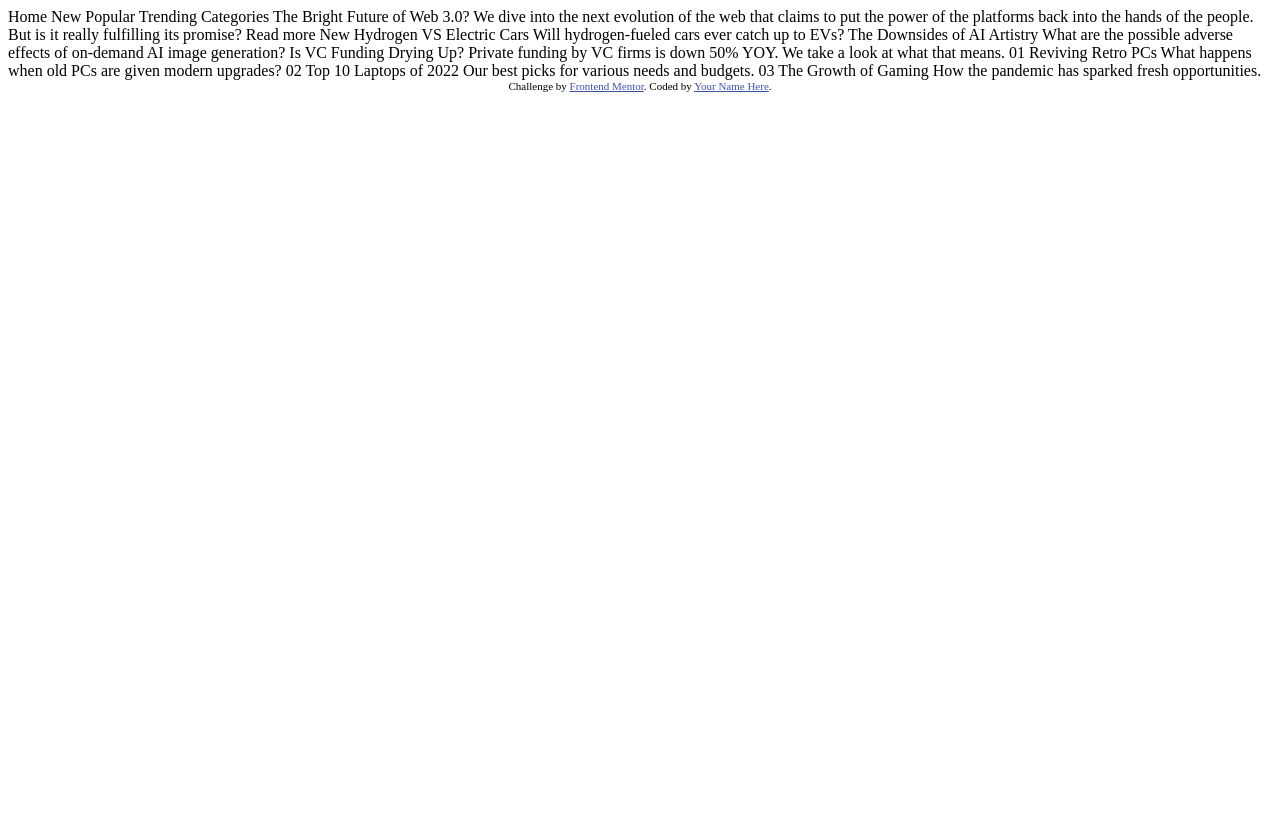
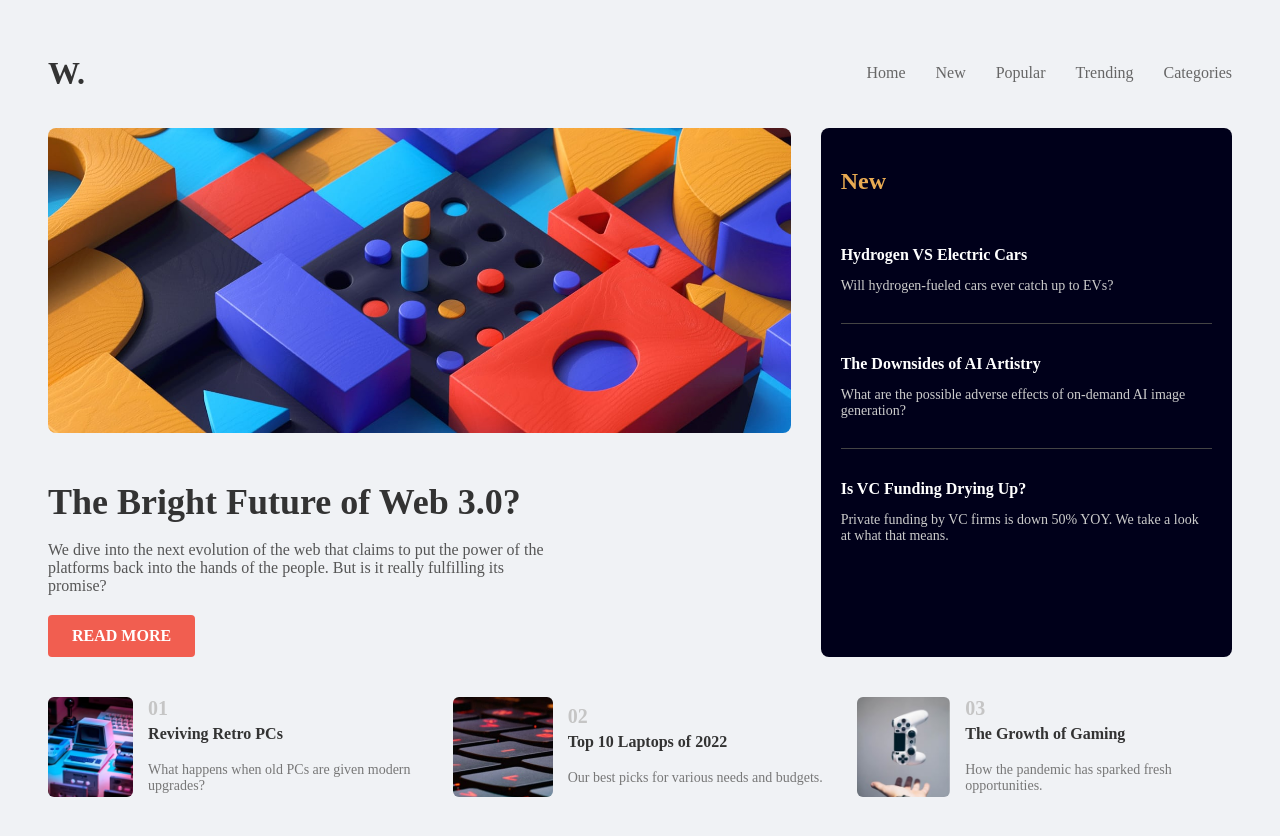
Before and after one commit to henryrop-creator/homepage-project, a plain HTML site: page index.html in a window 1280 px wide. Before the commit the page ends 800 px from the top, so only its background shows below. Drawn offline with Linux system fonts and the light colour scheme.

Commit message:
initial commit

```diff
--- a/index.html
+++ b/index.html
@@ -7,54 +7,230 @@
   <link rel="icon" type="image/png" sizes="32x32" href="./assets/images/favicon-32x32.png">
 
   <title>Frontend Mentor | News homepage</title>
+  <link rel="stylesheet" href="style.css">
+  <style>
 
-  <!-- Feel free to remove these styles or customise in your own stylesheet 👍 -->
-  <style>
-    .attribution { font-size: 11px; text-align: center; }
-    .attribution a { color: hsl(228, 45%, 44%); }
+    body {
+    background: #f0f2f5;
+    padding: 40px;
+    color: #333;
+  }
+
+  .container {
+    max-width: 1200px;
+    margin: auto;
+    background: white;
+    padding: 40px;
+    box-shadow: 0 10px 30px ;
+  }
+
+  header {
+    display: flex;
+    justify-content: space-between;
+    align-items: center;
+    margin-bottom: 30px;
+  }
+
+  .logo {
+    font-size: 32px;
+    font-weight: 900;
+  }
+
+  nav ul {
+    display: flex;
+    gap: 30px;
+    list-style: none;
+  }
+
+  nav a {
+    text-decoration: none;
+    color: #666;
+    font-weight: 500;
+  }
+
+  .main-content {
+    display: flex;
+    gap: 30px;
+    margin-bottom: 40px;
+  }
+
+  .left-column {
+    flex: 2;
+  }
+
+  .hero-image {
+    width: 100%;
+    border-radius: 8px;
+    margin-bottom: 20px;
+  }
+
+  .hero-title {
+    font-size: 36px;
+    font-weight: 800;
+    margin-bottom: 15px;
+    line-height: 1.2;
+  }
+
+  .hero-description {
+    font-size: 16px;
+    color: #555;
+    margin-bottom: 20px;
+    max-width: 500px;
+  }
+
+  .read-more {
+    background: #f15e50;
+    color: white;
+    text-decoration: none;
+    padding: 12px 24px;
+    border-radius: 4px;
+    font-weight: bold;
+    display: inline-block;
+  }
+
+  .right-column {
+    flex: 1;
+    background: #00001a;
+    padding: 20px;
+    border-radius: 8px;
+    color: white;
+  }
+
+  .right-column h2 {
+    color: #e9ab53;
+    margin-bottom: 20px;
+  }
+
+  .news-item {
+    border-bottom: 1px solid #444;
+    padding: 15px 0;
+  }
+
+  .news-item:last-child {
+    border-bottom: none;
+  }
+
+  .news-item h3 {
+    color: white;
+    margin-bottom: 8px;
+    font-size: 16px;
+  }
+
+  .news-item p {
+    color: #ccc;
+    font-size: 14px;
+  }
+
+  .bottom-cards {
+    display: flex;
+    gap: 30px;
+  }
+
+  .card {
+    display: flex;
+    gap: 15px;
+    flex: 1;
+  }
+
+  .card img {
+    width: 100px;
+    height: 100px;
+    border-radius: 6px;
+    object-fit: cover;
+  }
+
+  .card-content {
+    display: flex;
+    flex-direction: column;
+    justify-content: center;
+  }
+
+  .card-content span {
+    font-weight: bold;
+    color: #c5c5c5;
+    font-size: 20px;
+  }
+
+  .card-content h4 {
+    font-weight: 700;
+    margin: 5px 0;
+  }
+
+  .card-content p {
+    font-size: 14px;
+    color: #777;
+  }
+
   </style>
+
 </head>
 <body>
+  <header>
+    <div class="logo">W.</div>
+    <nav>
+      <ul>
+        <li><a href="#">Home</a></li>
+        <li><a href="#">New</a></li>
+        <li><a href="#">Popular</a></li>
+        <li><a href="#">Trending</a></li>
+        <li><a href="#">Categories</a></li>
+      </ul>
+    </nav>
+  </header>
+  <div class="main-content">
+    <div class="left-column">
+      <img src="./assets/images/image-web-3-desktop.jpg" alt="Web 3.0 Image" class="hero-image" />
+      <h1 class="hero-title">The Bright Future of Web 3.0?</h1>
+      <p class="hero-description">
+        We dive into the next evolution of the web that claims to put the power of the platforms
+        back into the hands of the people. But is it really fulfilling its promise?
+      </p>
+      <a href="#" class="read-more">READ MORE</a>
+    </div>
 
-  Home
-  New
-  Popular
-  Trending
-  Categories
+    <div class="right-column">
+      <h2>New</h2>
+      <div class="news-item">
+        <h3>Hydrogen VS Electric Cars</h3>
+        <p>Will hydrogen-fueled cars ever catch up to EVs?</p>
+      </div>
+      <div class="news-item">
+        <h3>The Downsides of AI Artistry</h3>
+        <p>What are the possible adverse effects of on-demand AI image generation?</p>
+      </div>
+      <div class="news-item">
+        <h3>Is VC Funding Drying Up?</h3>
+        <p>Private funding by VC firms is down 50% YOY. We take a look at what that means.</p>
+      </div>
+    </div>
+  </div>
 
-  The Bright Future of Web 3.0?
-
-  We dive into the next evolution of the web that claims to put the power of the platforms back into the hands of the people.
-  But is it really fulfilling its promise?
-
-  Read more
-
-  New
-
-  Hydrogen VS Electric Cars
-  Will hydrogen-fueled cars ever catch up to EVs?
-
-  The Downsides of AI Artistry
-  What are the possible adverse effects of on-demand AI image generation?
-
-  Is VC Funding Drying Up?
-  Private funding by VC firms is down 50% YOY. We take a look at what that means.
-
-  01
-  Reviving Retro PCs
-  What happens when old PCs are given modern upgrades?
-
-  02
-  Top 10 Laptops of 2022
-  Our best picks for various needs and budgets.
-
-  03
-  The Growth of Gaming
-  How the pandemic has sparked fresh opportunities.
-
-  <div class="attribution">
-    Challenge by <a href="https://www.frontendmentor.io?ref=challenge" target="_blank">Frontend Mentor</a>.
-    Coded by <a href="#">Your Name Here</a>.
+  <div class="bottom-cards">
+    <div class="card">
+      <img src="./assets/images/image-retro-pcs.jpg" alt="Retro PCs">
+      <div class="card-content">
+        <span>01</span>
+        <h4>Reviving Retro PCs</h4>
+        <p>What happens when old PCs are given modern upgrades?</p>
+      </div>
+    </div>
+    <div class="card">
+      <img src="./assets/images/image-top-laptops.jpg" alt="Laptops 2022">
+      <div class="card-content">
+        <span>02</span>
+        <h4>Top 10 Laptops of 2022</h4>
+        <p>Our best picks for various needs and budgets.</p>
+      </div>
+    </div>
+    <div class="card">
+      <img src="./assets/images/image-gaming-growth.jpg" alt="Gaming Growth">
+      <div class="card-content">
+        <span>03</span>
+        <h4>The Growth of Gaming</h4>
+        <p>How the pandemic has sparked fresh opportunities.</p>
+      </div>
+    </div>
   </div>
+</div>
 </body>
 </html>
```
